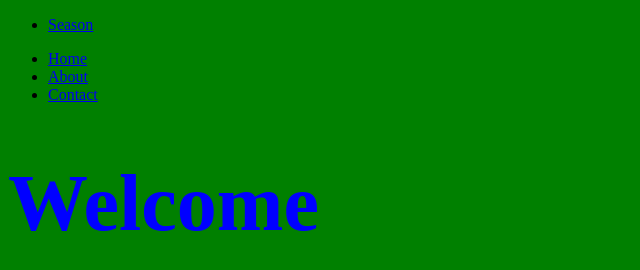
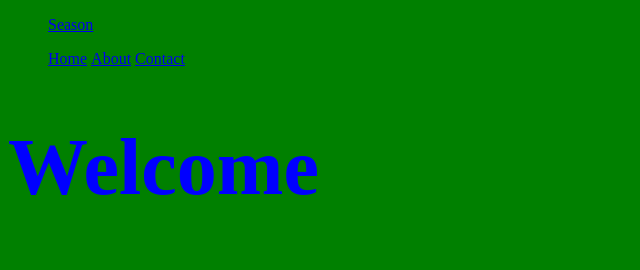
Before and after one commit to Nickster-fed/rainydays, a plain HTML site: page index.html in a window 1280 px wide. Shown: the whole page, without its empty margins (0-640 px from the left). Drawn offline with Linux system fonts and the light colour scheme.

Commit message:
Update styles.css

```diff
--- a/css/styles.css
+++ b/css/styles.css
@@ -26,6 +26,10 @@ h1 {
 NAVIGATION
 */
 
+nav li {
+    display: inline-block;
+}
+
 nav ul li a .navleft {
     display: inline-block;
     text-decoration: underline;
```
